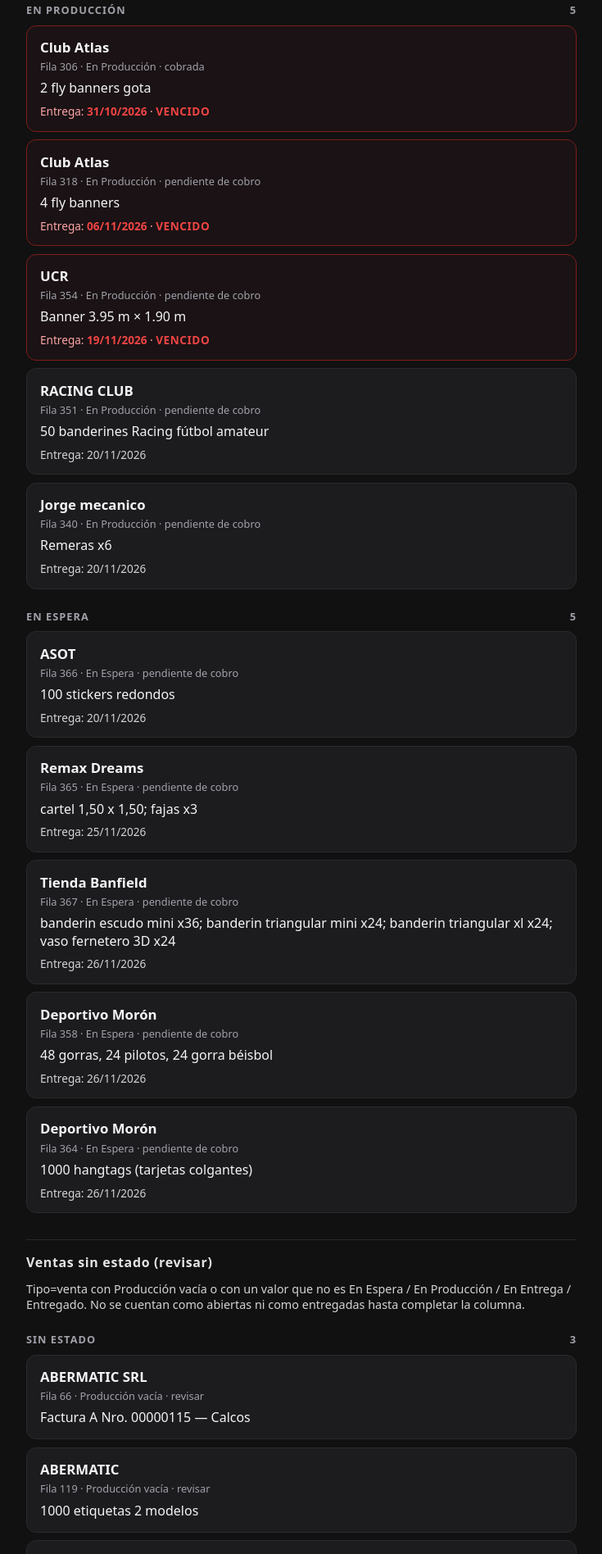
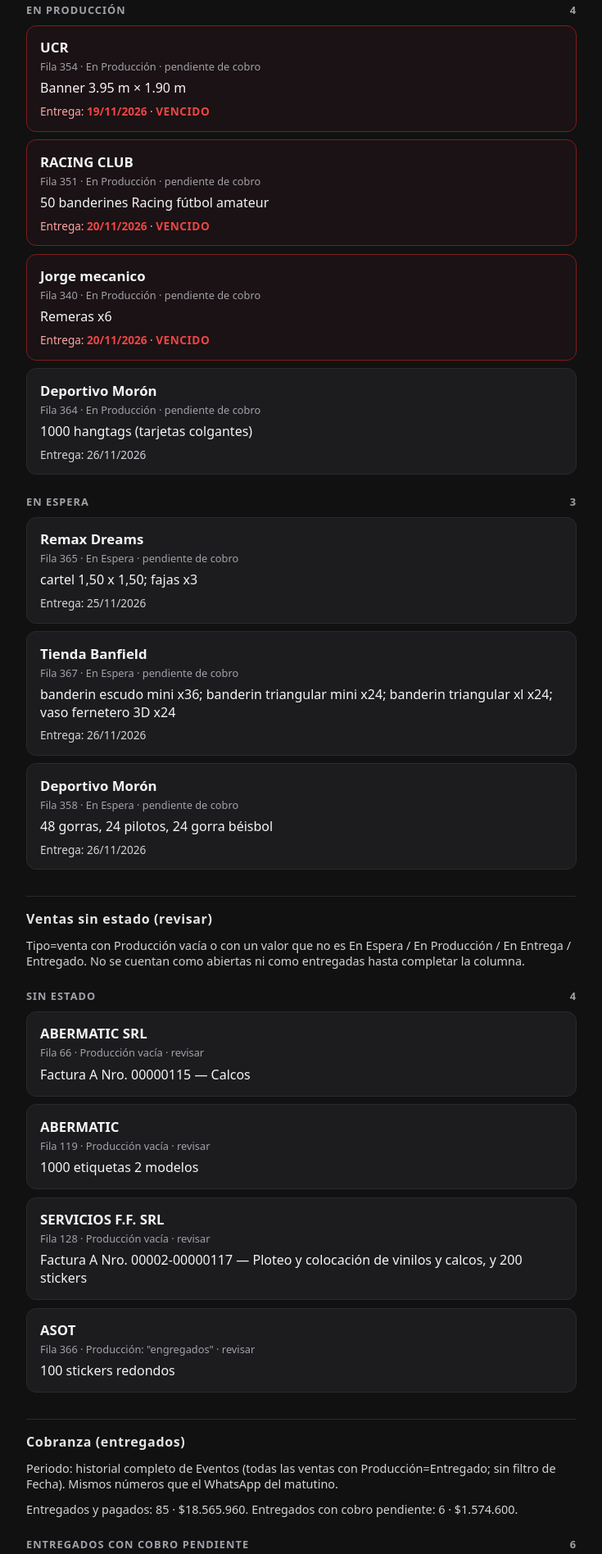
Before and after one commit to CodersPlug/alianza-ventas-web, a plain HTML site: page index.html in a window 1280 px wide. Shown: the part 343-2239 px from the top of the page at 82% size, without its empty margins (272-1007 px from the left). Drawn offline with Linux system fonts and the light colour scheme.

Commit message:
Update informe matutino

```diff
--- a/index.html
+++ b/index.html
@@ -3,7 +3,7 @@
 <head>
 <meta charset="utf-8"/>
 <meta name="viewport" content="width=device-width, initial-scale=1"/>
-<title>Informe matutino · 20/11/2026</title>
+<title>Informe matutino · 23/11/2026</title>
 <style>
   :root { color-scheme: light dark; }
   body { font-family: ui-sans-serif, system-ui, -apple-system, sans-serif; margin: 0; background: #111; color: #f4f4f5; }
@@ -30,39 +30,29 @@
 </head>
 <body>
 <main>
-  <h1>Informe matutino · 20/11/2026</h1>
-  <p class="sub">Alianza Grafica · planilla Eventos leída el 20/11/2026 a las 09:00 (ART)</p>
-  <div class="block"><h2 class="block-title">Ventas en curso</h2><p class="summary">10 abiertos · En Entrega 0 · En Producción 5 · En Espera 5. Sin montos.</p><p class="summary">Etiquetas = columna Producción de Eventos. En Espera = pedido recibido, aún no arrancó. En Producción = en curso. En Entrega = listo para entregar. Abierta = no Entregado (puede estar cobrada). Si FechaEntrega ya pasó y sigue abierto → <span class="vencido">VENCIDO</span>.</p><section><h2>En Entrega <span>0</span></h2><p class="empty">Ninguna</p></section><section><h2>En Producción <span>5</span></h2><article class="is-vencido">
-          <div class="who">Club Atlas</div>
-          <div class="meta">Fila 306 · En Producción · cobrada</div>
-          <div class="job">2 fly banners gota</div>
-          <div class="when">Entrega: <span class="fecha-vencida">31/10/2026</span> · <span class="vencido">VENCIDO</span></div>
-        </article><article class="is-vencido">
-          <div class="who">Club Atlas</div>
-          <div class="meta">Fila 318 · En Producción · pendiente de cobro</div>
-          <div class="job">4 fly banners</div>
-          <div class="when">Entrega: <span class="fecha-vencida">06/11/2026</span> · <span class="vencido">VENCIDO</span></div>
-        </article><article class="is-vencido">
+  <h1>Informe matutino · 23/11/2026</h1>
+  <p class="sub">Alianza Grafica · planilla Eventos leída el 23/11/2026 a las 09:00 (ART)</p>
+  <div class="block"><h2 class="block-title">Ventas en curso</h2><p class="summary">7 abiertos · En Entrega 0 · En Producción 4 · En Espera 3. Sin montos.</p><p class="summary">Etiquetas = columna Producción de Eventos. En Espera = pedido recibido, aún no arrancó. En Producción = en curso. En Entrega = listo para entregar. Abierta = no Entregado (puede estar cobrada). Si FechaEntrega ya pasó y sigue abierto → <span class="vencido">VENCIDO</span>.</p><section><h2>En Entrega <span>0</span></h2><p class="empty">Ninguna</p></section><section><h2>En Producción <span>4</span></h2><article class="is-vencido">
           <div class="who">UCR</div>
           <div class="meta">Fila 354 · En Producción · pendiente de cobro</div>
           <div class="job">Banner 3.95 m × 1.90 m</div>
           <div class="when">Entrega: <span class="fecha-vencida">19/11/2026</span> · <span class="vencido">VENCIDO</span></div>
-        </article><article>
+        </article><article class="is-vencido">
           <div class="who">RACING CLUB</div>
           <div class="meta">Fila 351 · En Producción · pendiente de cobro</div>
           <div class="job">50 banderines Racing fútbol amateur</div>
-          <div class="when">Entrega: 20/11/2026</div>
-        </article><article>
+          <div class="when">Entrega: <span class="fecha-vencida">20/11/2026</span> · <span class="vencido">VENCIDO</span></div>
+        </article><article class="is-vencido">
           <div class="who">Jorge mecanico</div>
           <div class="meta">Fila 340 · En Producción · pendiente de cobro</div>
           <div class="job">Remeras x6</div>
-          <div class="when">Entrega: 20/11/2026</div>
-        </article></section><section><h2>En Espera <span>5</span></h2><article>
-          <div class="who">ASOT</div>
-          <div class="meta">Fila 366 · En Espera · pendiente de cobro</div>
-          <div class="job">100 stickers redondos</div>
-          <div class="when">Entrega: 20/11/2026</div>
+          <div class="when">Entrega: <span class="fecha-vencida">20/11/2026</span> · <span class="vencido">VENCIDO</span></div>
         </article><article>
+          <div class="who">Deportivo Morón</div>
+          <div class="meta">Fila 364 · En Producción · pendiente de cobro</div>
+          <div class="job">1000 hangtags (tarjetas colgantes)</div>
+          <div class="when">Entrega: 26/11/2026</div>
+        </article></section><section><h2>En Espera <span>3</span></h2><article>
           <div class="who">Remax Dreams</div>
           <div class="meta">Fila 365 · En Espera · pendiente de cobro</div>
           <div class="job">cartel 1,50 x 1,50; fajas x3</div>
@@ -77,12 +67,7 @@
           <div class="meta">Fila 358 · En Espera · pendiente de cobro</div>
           <div class="job">48 gorras, 24 pilotos, 24 gorra béisbol</div>
           <div class="when">Entrega: 26/11/2026</div>
-        </article><article>
-          <div class="who">Deportivo Morón</div>
-          <div class="meta">Fila 364 · En Espera · pendiente de cobro</div>
-          <div class="job">1000 hangtags (tarjetas colgantes)</div>
-          <div class="when">Entrega: 26/11/2026</div>
-        </article></section></div><div class="block"><h2 class="block-title">Ventas sin estado (revisar)</h2><p class="summary">Tipo=venta con Producción vacía o con un valor que no es En Espera / En Producción / En Entrega / Entregado. No se cuentan como abiertas ni como entregadas hasta completar la columna.</p><section><h2>Sin estado <span>3</span></h2><article>
+        </article></section></div><div class="block"><h2 class="block-title">Ventas sin estado (revisar)</h2><p class="summary">Tipo=venta con Producción vacía o con un valor que no es En Espera / En Producción / En Entrega / Entregado. No se cuentan como abiertas ni como entregadas hasta completar la columna.</p><section><h2>Sin estado <span>4</span></h2><article>
           <div class="who">ABERMATIC SRL</div>
           <div class="meta">Fila 66 · Producción vacía · revisar</div>
           <div class="job">Factura A Nro. 00000115 — Calcos</div>
@@ -94,12 +79,22 @@
           <div class="who">SERVICIOS F.F. SRL</div>
           <div class="meta">Fila 128 · Producción vacía · revisar</div>
           <div class="job">Factura A Nro. 00002-00000117 — Ploteo y colocación de vinilos y calcos, y 200 stickers</div>
-        </article></section></div><div class="block"><h2 class="block-title">Cobranza (entregados)</h2><p class="summary">Periodo: historial completo de Eventos (todas las ventas con Producción=Entregado; sin filtro de Fecha). Mismos números que el WhatsApp del matutino.</p><p class="summary">Entregados y pagados: 84 · $18.415.960. Entregados con cobro pendiente: 5 · $1.274.600.</p><section><h2>Entregados con cobro pendiente <span>5</span></h2><article>
+        </article><article>
+          <div class="who">ASOT</div>
+          <div class="meta">Fila 366 · Producción: "engregados" · revisar</div>
+          <div class="job">100 stickers redondos</div>
+        </article></section></div><div class="block"><h2 class="block-title">Cobranza (entregados)</h2><p class="summary">Periodo: historial completo de Eventos (todas las ventas con Producción=Entregado; sin filtro de Fecha). Mismos números que el WhatsApp del matutino.</p><p class="summary">Entregados y pagados: 85 · $18.565.960. Entregados con cobro pendiente: 6 · $1.574.600.</p><section><h2>Entregados con cobro pendiente <span>6</span></h2><article>
         <div class="who">Racing Club</div>
         <div class="meta">Fila 159 · Entregado · pendiente de cobro</div>
         <div class="amt">$916.600</div>
         <div class="job">20 Banderines bordado racing</div>
         <div class="when">Entrega: 02/11/2026</div>
+      </article><article>
+        <div class="who">Club Atlas</div>
+        <div class="meta">Fila 318 · Entregado · pendiente de cobro</div>
+        <div class="amt">$300.000</div>
+        <div class="job">4 fly banners</div>
+        <div class="when">Entrega: 06/11/2026</div>
       </article><article>
         <div class="who">Casablanca</div>
         <div class="meta">Fila 325 · Entregado · pendiente de cobro</div>
@@ -124,7 +119,7 @@
         <div class="amt">$30.000</div>
         <div class="job">Tarjetas personales x500</div>
         <div class="when">Entrega: 04/11/2026</div>
-      </article></section><section><h2>Entregados y pagados <span>84</span></h2><p class="summary">Total cobrado en entregados: $18.415.960 (84). Detalle omitido — ver planilla Eventos.</p></section></div><div class="block"><h2 class="block-title">Cheques emitidos</h2><p class="summary">Proximos 7 dias (20/11/2026 – 27/11/2026): $0 · 0 cheques. Total posdatados: $0 · 0.</p><p class="empty">Sin cheques emitidos posdatados</p></div><div class="block"><h2 class="block-title">Cuentas corrientes</h2><p class="summary">Total CC clientes: $3.881.600 · 14 ventas.</p><article>
+      </article></section><section><h2>Entregados y pagados <span>85</span></h2><p class="summary">Total cobrado en entregados: $18.565.960 (85). Detalle omitido — ver planilla Eventos.</p></section></div><div class="block"><h2 class="block-title">Cheques emitidos</h2><p class="summary">Proximos 7 dias (23/11/2026 – 30/11/2026): $0 · 0 cheques. Total posdatados: $0 · 0.</p><p class="empty">Sin cheques emitidos posdatados</p></div><div class="block"><h2 class="block-title">Cuentas corrientes</h2><p class="summary">Total CC clientes: $3.881.600 · 14 ventas.</p><article>
         <div class="who">Transporte Molina</div>
         <div class="meta">Vence: 25/08/2026 · Entregado</div>
         <div class="amt">$80.000</div>
@@ -151,7 +146,7 @@
         <div class="job">Tarjetas personales x500</div>
       </article><article>
         <div class="who">Club Atlas</div>
-        <div class="meta">Vence: 06/11/2026 · En Producción</div>
+        <div class="meta">Vence: 06/11/2026 · Entregado</div>
         <div class="amt">$300.000</div>
         <div class="job">4 fly banners</div>
       </article><article>
@@ -171,7 +166,7 @@
         <div class="job">Remeras x6</div>
       </article><article>
         <div class="who">ASOT</div>
-        <div class="meta">Vence: 20/11/2026 · En Espera</div>
+        <div class="meta">Vence: 20/11/2026 · engregados</div>
         <div class="amt">$25.000</div>
         <div class="job">100 stickers redondos</div>
       </article><article>
@@ -191,7 +186,7 @@
         <div class="job">48 gorras, 24 pilotos, 24 gorra béisbol</div>
       </article><article>
         <div class="who">Deportivo Morón</div>
-        <div class="meta">Vence: 26/11/2026 · En Espera</div>
+        <div class="meta">Vence: 26/11/2026 · En Producción</div>
         <div class="amt">$135.000</div>
         <div class="job">1000 hangtags (tarjetas colgantes)</div>
       </article></div>
```
